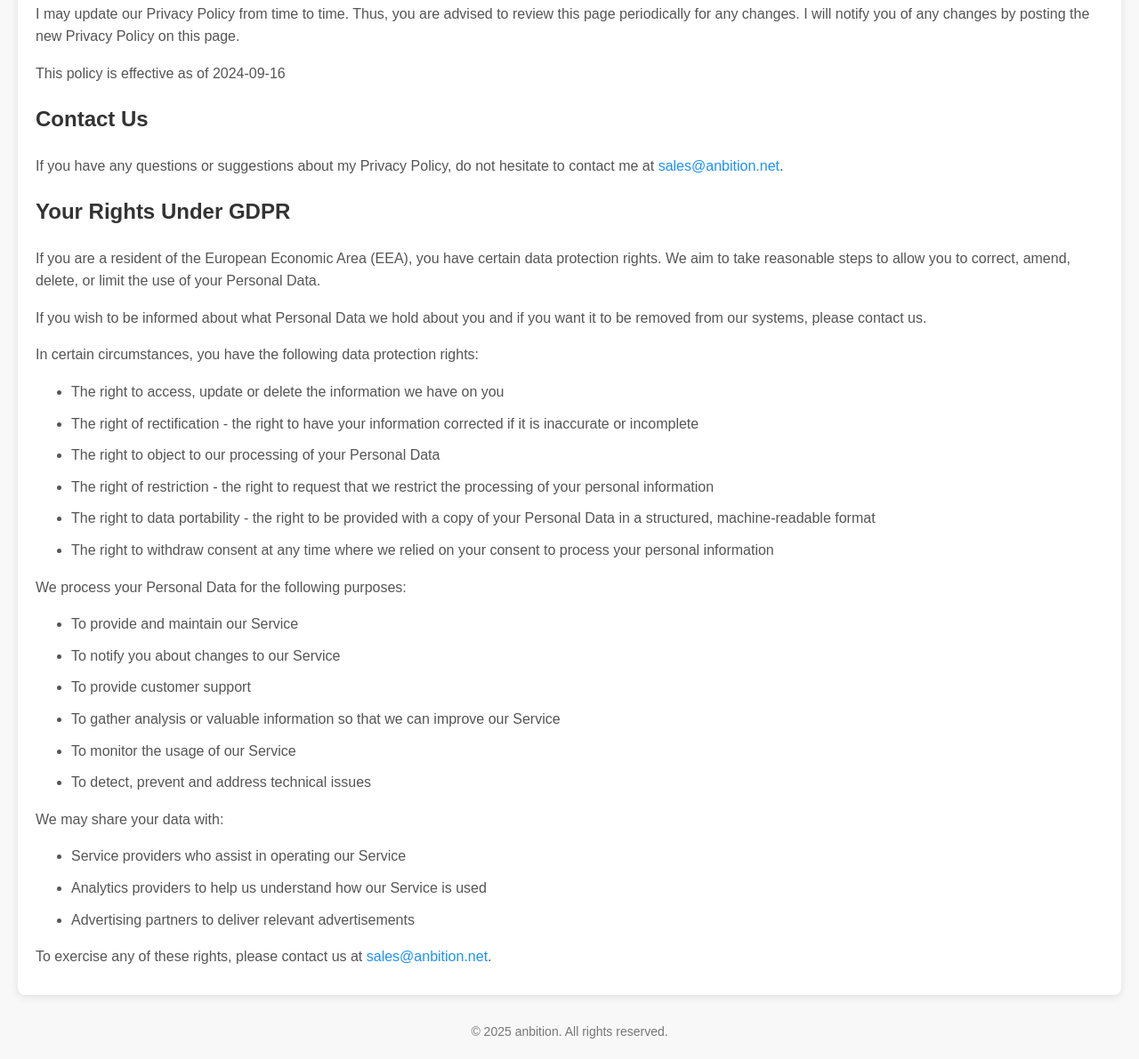
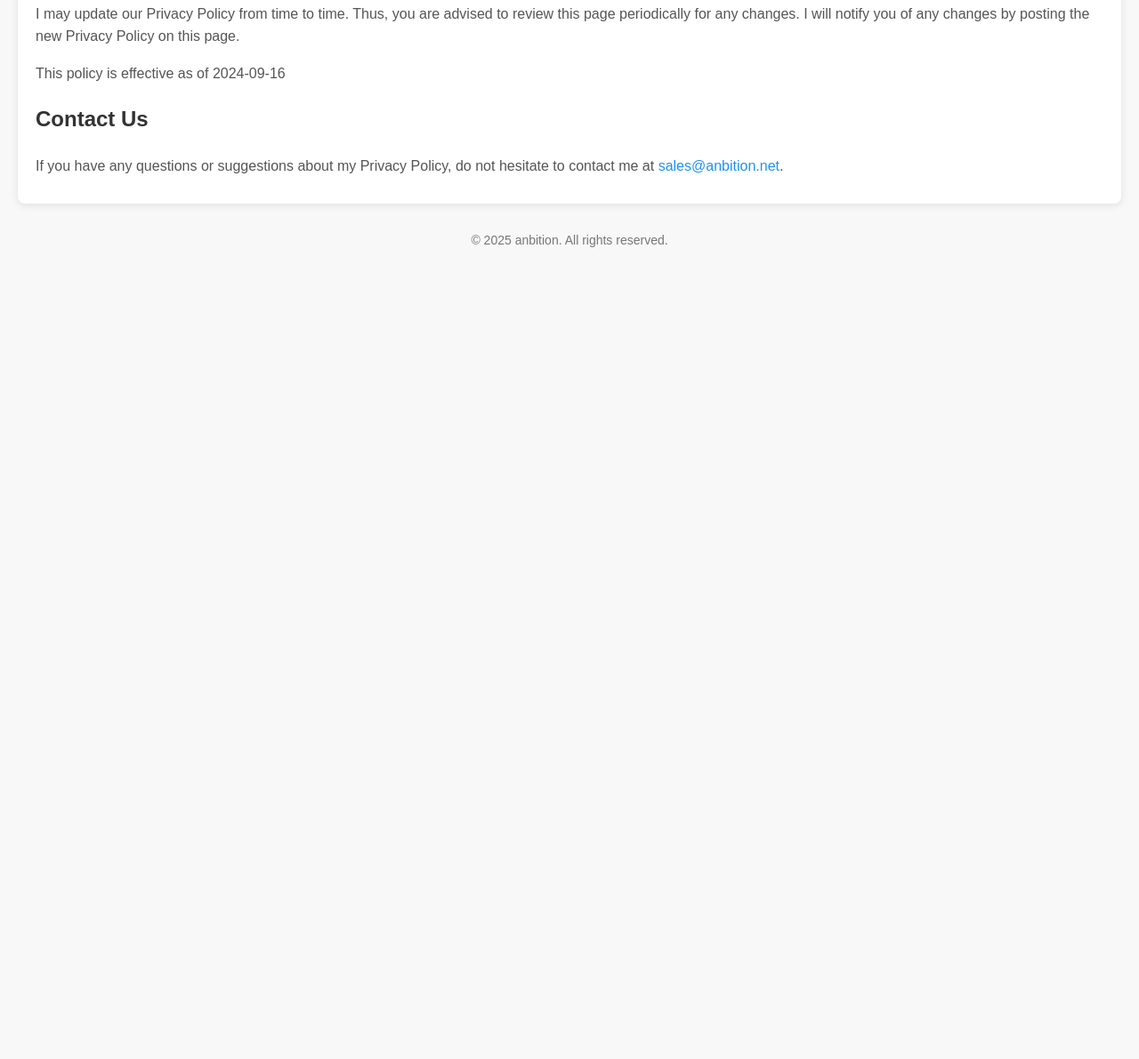
Before and after one commit to musictubes/musictubes.github.io, a plain HTML site: page policy.html in a window 1280 px wide. Shown: the part 1827-3018 px from the top of the page at 89% size. After the commit the page ends 2129 px from the top, so only its background shows below. Drawn offline with Linux system fonts and the light colour scheme.

Commit message:
feat: 替换html

```diff
--- a/policy.html
+++ b/policy.html
@@ -129,40 +129,6 @@
 
         <h2>Contact Us</h2>
         <p>If you have any questions or suggestions about my Privacy Policy, do not hesitate to contact me at <a href="mailto:sales@anbition.net">sales@anbition.net</a>.</p>
-
-        <h2>Your Rights Under GDPR</h2>
-        <p>If you are a resident of the European Economic Area (EEA), you have certain data protection rights. We aim to take reasonable steps to allow you to correct, amend, delete, or limit the use of your Personal Data.</p>
-
-        <p>If you wish to be informed about what Personal Data we hold about you and if you want it to be removed from our systems, please contact us.</p>
-
-        <p>In certain circumstances, you have the following data protection rights:</p>
-        <ul>
-            <li>The right to access, update or delete the information we have on you</li>
-            <li>The right of rectification - the right to have your information corrected if it is inaccurate or incomplete</li>
-            <li>The right to object to our processing of your Personal Data</li>
-            <li>The right of restriction - the right to request that we restrict the processing of your personal information</li>
-            <li>The right to data portability - the right to be provided with a copy of your Personal Data in a structured, machine-readable format</li>
-            <li>The right to withdraw consent at any time where we relied on your consent to process your personal information</li>
-        </ul>
-
-        <p>We process your Personal Data for the following purposes:</p>
-        <ul>
-            <li>To provide and maintain our Service</li>
-            <li>To notify you about changes to our Service</li>
-            <li>To provide customer support</li>
-            <li>To gather analysis or valuable information so that we can improve our Service</li>
-            <li>To monitor the usage of our Service</li>
-            <li>To detect, prevent and address technical issues</li>
-        </ul>
-
-        <p>We may share your data with:</p>
-        <ul>
-            <li>Service providers who assist in operating our Service</li>
-            <li>Analytics providers to help us understand how our Service is used</li>
-            <li>Advertising partners to deliver relevant advertisements</li>
-        </ul>
-
-        <p>To exercise any of these rights, please contact us at <a href="mailto:sales@anbition.net">sales@anbition.net</a>.</p>
     </div>
 
     <footer>
```
Also changed, not shown: index.html (+0 -3 lines).
